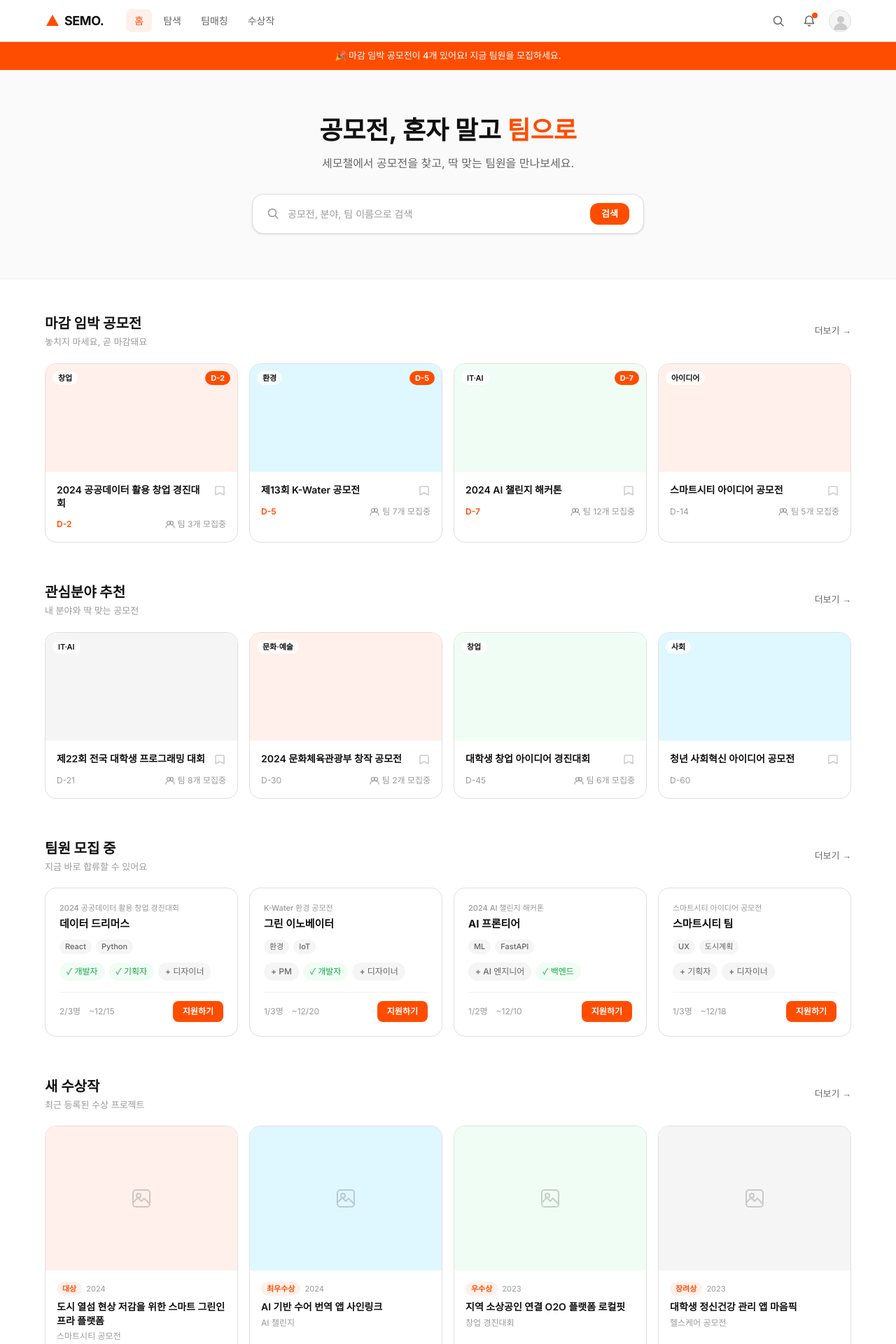
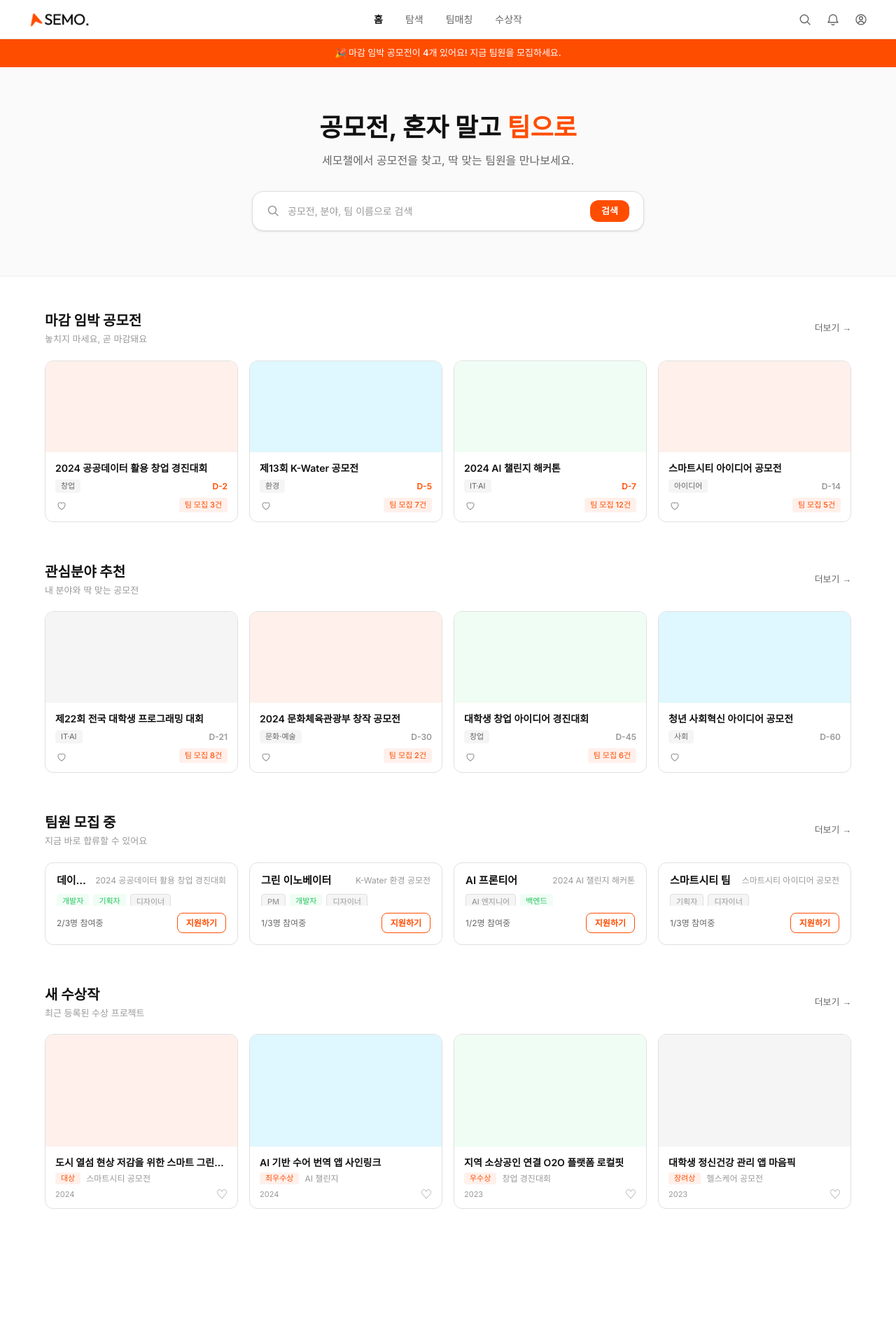
Before and after one commit to hjy080530/semochal, a Next.js app: page / in a window 1280 px wide. Shown: the top 1920 px of the page at 70% size. After the commit the page ends 1775 px from the top, so only its background shows below. Built offline with nearby package versions, Linux system fonts and the light colour scheme.

Commit message:
refactor(components): GNB 로고 이미지 교체 및 카드 컴포넌트 개선

```diff
--- a/components/AwardCard.tsx
+++ b/components/AwardCard.tsx
@@ -1,3 +1,5 @@
+import Link from "next/link";
+
 interface AwardCardProps {
   title: string;
   prize: string;
@@ -5,6 +7,8 @@ interface AwardCardProps {
   contestName: string;
   thumbnailColor?: string;
   team?: string;
+  href?: string;
+  variant?: "home" | "archive";
 }
 
 export default function AwardCard({
@@ -14,37 +18,48 @@ export default function AwardCard({
   contestName,
   thumbnailColor = "#F5F5F5",
   team,
+  href,
+  variant = "archive",
 }: AwardCardProps) {
-  return (
-    <article className="bg-surface rounded-2xl border border-border overflow-hidden hover:shadow-md transition-shadow cursor-pointer group">
-      {/* Thumbnail */}
+  if (variant === "home") {
+    const compact = (
+      <article className="flex h-[173px] flex-col gap-2 rounded-xl bg-surface">
+        <div className="h-[120px] w-full rounded-xl" style={{ backgroundColor: thumbnailColor }} />
+        <div className="flex flex-col gap-2 px-1">
+          <h3 className="line-clamp-1 text-[13px] font-medium leading-[16px] text-text-900">{title}</h3>
+          <p className="text-[11px] font-normal leading-[13px] text-text-400">
+            {prize} · {year}
+          </p>
+          <span className="sr-only">{contestName}</span>
+        </div>
+      </article>
+    );
+
+    return href ? <Link href={href} className="block">{compact}</Link> : compact;
+  }
+
+  const card = (
+    <article className="h-[250px] overflow-hidden rounded-xl border border-border bg-surface transition-colors hover:border-primary/40">
       <div
-        className="w-full aspect-[4/3] relative flex items-center justify-center"
+        className="h-40 w-full"
         style={{ backgroundColor: thumbnailColor }}
-      >
-        <svg width="32" height="32" viewBox="0 0 32 32" fill="none" opacity="0.3">
-          <rect x="4" y="4" width="24" height="24" rx="4" stroke="#666" strokeWidth="2" />
-          <circle cx="12" cy="12" r="3" stroke="#666" strokeWidth="2" />
-          <path d="M4 22l7-7 5 5 4-4 8 8" stroke="#666" strokeWidth="2" strokeLinejoin="round" />
-        </svg>
-      </div>
+      />
 
-      {/* Content */}
-      <div className="p-4">
-        <div className="flex items-center gap-1.5 mb-1.5">
-          <span className="text-[11px] font-semibold text-primary bg-primary-light px-2 py-0.5 rounded-full">
-            {prize}
-          </span>
-          <span className="text-[11px] text-text-400">{year}</span>
-        </div>
-        <h3 className="text-[14px] font-semibold text-text-900 leading-snug mb-1 line-clamp-2">
+      <div className="flex h-[90px] flex-col p-3.5">
+        <h3 className="line-clamp-1 text-[14px] font-semibold leading-[17px] text-text-900">
           {title}
         </h3>
-        <p className="text-[12px] text-text-400 truncate">{contestName}</p>
-        {team && (
-          <p className="text-[11px] text-text-400 mt-0.5 truncate">by {team}</p>
-        )}
+        <div className="mt-1.5 flex h-[17px] items-center gap-2">
+          <span className="rounded bg-primary-light px-2 py-0.5 text-[11px] font-medium leading-[13px] text-primary">{prize}</span>
+          <span className="truncate text-[12px] font-normal leading-[15px] text-text-400">{contestName}</span>
+        </div>
+        <div className="mt-auto flex h-4 items-center justify-between">
+          <p className="truncate text-[11px] font-normal leading-[13px] text-text-400">{team ? `${team} · ${year}` : year}</p>
+          <span className="text-text-400">♡</span>
+        </div>
       </div>
     </article>
   );
+
+  return href ? <Link href={href} className="block">{card}</Link> : card;
 }
--- a/components/ContestCard.tsx
+++ b/components/ContestCard.tsx
@@ -1,3 +1,7 @@
+'use client';
+
+import Link from "next/link";
+
 interface ContestCardProps {
   title: string;
   category: string;
@@ -5,6 +9,7 @@ interface ContestCardProps {
   isScraped?: boolean;
   teamCount?: number;
   thumbnailColor?: string;
+  href?: string;
 }
 
 export default function ContestCard({
@@ -14,76 +19,53 @@ export default function ContestCard({
   isScraped = false,
   teamCount,
   thumbnailColor = "#F5F5F5",
+  href,
 }: ContestCardProps) {
   const dDayLabel = dDay === 0 ? "D-Day" : dDay > 0 ? `D-${dDay}` : "마감";
   const isUrgent = dDay >= 0 && dDay <= 7;
 
-  return (
-    <article className="bg-surface rounded-2xl border border-border overflow-hidden hover:shadow-md transition-shadow cursor-pointer group">
-      {/* Thumbnail */}
+  const card = (
+    <article className="h-[231px] overflow-hidden rounded-xl border border-border bg-surface transition-colors hover:border-primary/40">
       <div
-        className="w-full aspect-[16/9] relative"
+        className="h-[130px] w-full"
         style={{ backgroundColor: thumbnailColor }}
-      >
-        <span className="absolute top-2.5 left-2.5 px-2 py-0.5 rounded-full text-[11px] font-semibold text-text-900 bg-white/80 backdrop-blur-sm">
-          {category}
-        </span>
-        {isUrgent && dDay >= 0 && (
-          <span className="absolute top-2.5 right-2.5 px-2 py-0.5 rounded-full text-[11px] font-bold text-white bg-primary">
-            {dDayLabel}
+      />
+
+      <div className="flex h-[101px] flex-col gap-2 p-3.5">
+        <h3 className="line-clamp-1 w-full text-[14px] font-semibold leading-[17px] text-text-900">
+          {title}
+        </h3>
+
+        <div className="flex h-[19px] items-center justify-between">
+          <span className="rounded bg-surface-muted px-2 py-[3px] text-[11px] font-normal leading-[13px] text-text-600">
+            {category}
           </span>
-        )}
-        {dDay < 0 && (
-          <span className="absolute top-2.5 right-2.5 px-2 py-0.5 rounded-full text-[11px] font-bold text-text-600 bg-surface-muted">
-            마감
+          <span className={`text-[12px] font-semibold leading-[15px] ${isUrgent ? "text-primary" : "text-text-400"}`}>
+            {dDay >= 0 ? dDayLabel : "마감"}
           </span>
-        )}
-      </div>
+        </div>
 
-      {/* Content */}
-      <div className="p-4">
-        <div className="flex items-start justify-between gap-2">
-          <h3 className="text-[14px] font-semibold text-text-900 leading-snug line-clamp-2 flex-1">
-            {title}
-          </h3>
-          <button
-            aria-label="스크랩"
-            className="shrink-0 mt-0.5"
-          >
+        <div className="flex h-[19px] items-center justify-between">
+          <button aria-label="스크랩" onClick={(e) => e.preventDefault()} className="size-4 text-text-400">
             <svg width="18" height="18" viewBox="0 0 18 18" fill="none">
               <path
-                d="M4 3h10a1 1 0 0 1 1 1v11l-6-3-6 3V4a1 1 0 0 1 1-1Z"
-                stroke={isScraped ? "#FF4D00" : "#CCCCCC"}
-                strokeWidth="1.5"
+                d="M9 15s-5-3-5-7a3 3 0 0 1 5-2.2A3 3 0 0 1 14 8c0 4-5 7-5 7Z"
+                stroke={isScraped ? "#FF4D00" : "#999999"}
+                strokeWidth="1.2"
                 fill={isScraped ? "#FF4D00" : "none"}
                 strokeLinejoin="round"
               />
             </svg>
           </button>
-        </div>
-
-        <div className="mt-3 flex items-center justify-between">
-          {dDay >= 0 && dDay > 7 && (
-            <span className="text-[12px] text-text-400">D-{dDay}</span>
-          )}
-          {dDay >= 0 && dDay <= 7 && (
-            <span className="text-[12px] font-semibold text-primary">{dDayLabel}</span>
-          )}
-          {dDay < 0 && <span className="text-[12px] text-text-400">마감</span>}
-
           {teamCount !== undefined && (
-            <span className="flex items-center gap-1 text-[12px] text-text-400">
-              <svg width="14" height="14" viewBox="0 0 14 14" fill="none">
-                <circle cx="5" cy="5" r="2.5" stroke="#999999" strokeWidth="1.2" />
-                <circle cx="9" cy="5" r="2.5" stroke="#999999" strokeWidth="1.2" />
-                <path d="M1 12c0-2.21 1.79-4 4-4" stroke="#999999" strokeWidth="1.2" strokeLinecap="round" />
-                <path d="M9 8c2.21 0 4 1.79 4 4" stroke="#999999" strokeWidth="1.2" strokeLinecap="round" />
-              </svg>
-              팀 {teamCount}개 모집중
+            <span className="rounded bg-primary-light px-2 py-1 text-[11px] font-medium leading-[13px] text-primary">
+              팀 모집 {teamCount}건
             </span>
           )}
         </div>
       </div>
     </article>
   );
+
+  return href ? <Link href={href} className="block">{card}</Link> : card;
 }
--- a/components/GNB.tsx
+++ b/components/GNB.tsx
@@ -1,5 +1,6 @@
 'use client';
 
+import Image from "next/image";
 import Link from "next/link";
 import { usePathname } from "next/navigation";
 
@@ -14,28 +15,21 @@ export default function GNB() {
   const pathname = usePathname();
 
   return (
-    <header className="sticky top-0 z-50 bg-surface border-b border-border h-[60px] flex items-center">
-      <div className="w-full max-w-[1200px] mx-auto px-6 flex items-center gap-8">
-        {/* Logo */}
-        <Link href="/" className="flex items-center gap-1.5 shrink-0">
-          <svg width="22" height="22" viewBox="0 0 22 22" fill="none">
-            <polygon points="11,2 20,18 2,18" fill="#FF4D00" />
-          </svg>
-          <span className="text-[18px] font-bold text-text-900 tracking-tight">SEMO.</span>
+    <header className="sticky top-0 z-50 h-14 bg-surface border-b border-border/80">
+      <div className="relative mx-auto flex h-full w-full max-w-[1200px] items-center">
+        <Link href="/" className="shrink-0">
+          <Image src="/logo.png" alt="SEMO." width={86} height={23} priority className="h-[23px] w-auto" />
         </Link>
 
-        {/* Nav */}
-        <nav className="flex items-center gap-1">
+        <nav className="absolute left-1/2 top-0 flex h-full -translate-x-1/2 items-center gap-8 text-[14px]">
           {NAV_LINKS.map(({ href, label }) => {
             const active = pathname === href;
             return (
               <Link
                 key={href}
                 href={href}
-                className={`px-3 py-1.5 rounded-lg text-[14px] font-medium transition-colors ${
-                  active
-                    ? "text-primary bg-primary-light"
-                    : "text-text-600 hover:text-text-900 hover:bg-surface-muted"
+                className={`leading-none transition-colors ${
+                  active ? "font-semibold text-text-900" : "font-normal text-text-600 hover:text-text-900"
                 }`}
               >
                 {label}
@@ -44,41 +38,40 @@ export default function GNB() {
           })}
         </nav>
 
-        {/* Right icons */}
-        <div className="ml-auto flex items-center gap-3">
+        <div className="ml-auto flex h-full items-center gap-5">
           <button
             aria-label="검색"
-            className="w-8 h-8 flex items-center justify-center rounded-full hover:bg-surface-muted transition-colors"
+            className="flex size-5 items-center justify-center text-text-600 transition-colors hover:text-text-900"
           >
-            <svg width="18" height="18" viewBox="0 0 18 18" fill="none">
-              <circle cx="8" cy="8" r="5.5" stroke="#666666" strokeWidth="1.5" />
-              <path d="M12.5 12.5L16 16" stroke="#666666" strokeWidth="1.5" strokeLinecap="round" />
+            <svg width="20" height="20" viewBox="0 0 20 20" fill="none">
+              <circle cx="9" cy="9" r="5.75" stroke="currentColor" strokeWidth="1.4" />
+              <path d="M13.3 13.3L17 17" stroke="currentColor" strokeWidth="1.4" strokeLinecap="round" />
             </svg>
           </button>
           <Link
             href="/notifications"
             aria-label="알림"
-            className="w-8 h-8 flex items-center justify-center rounded-full hover:bg-surface-muted transition-colors relative"
+            className="relative flex size-5 items-center justify-center text-text-600 transition-colors hover:text-text-900"
           >
-            <svg width="18" height="18" viewBox="0 0 18 18" fill="none">
+            <svg width="20" height="20" viewBox="0 0 20 20" fill="none">
               <path
-                d="M9 2a5 5 0 0 0-5 5v3l-1.5 2.5h13L14 10V7a5 5 0 0 0-5-5Z"
-                stroke="#666666"
-                strokeWidth="1.5"
+                d="M10 3a5.3 5.3 0 0 0-5.3 5.3v3.1L3 14h14l-1.7-2.6V8.3A5.3 5.3 0 0 0 10 3Z"
+                stroke="currentColor"
+                strokeWidth="1.4"
                 strokeLinejoin="round"
               />
-              <path d="M7.5 14.5a1.5 1.5 0 0 0 3 0" stroke="#666666" strokeWidth="1.5" />
+              <path d="M8.2 16a1.8 1.8 0 0 0 3.6 0" stroke="currentColor" strokeWidth="1.4" />
             </svg>
-            <span className="absolute top-1 right-1 w-2 h-2 bg-primary rounded-full" />
           </Link>
           <Link
             href="/my"
             aria-label="프로필"
-            className="w-8 h-8 rounded-full bg-surface-muted border border-border overflow-hidden hover:border-primary transition-colors"
+            className="flex size-5 items-center justify-center text-text-600 transition-colors hover:text-text-900"
           >
-            <svg width="32" height="32" viewBox="0 0 32 32" fill="none">
-              <circle cx="16" cy="13" r="5" fill="#CCCCCC" />
-              <path d="M6 28c0-5.523 4.477-10 10-10s10 4.477 10 10" fill="#CCCCCC" />
+            <svg width="20" height="20" viewBox="0 0 20 20" fill="none">
+              <circle cx="10" cy="10" r="7" stroke="currentColor" strokeWidth="1.4" />
+              <circle cx="10" cy="8" r="2.3" stroke="currentColor" strokeWidth="1.4" />
+              <path d="M5.8 15.3c.9-2 2.3-3 4.2-3s3.3 1 4.2 3" stroke="currentColor" strokeWidth="1.4" strokeLinecap="round" />
             </svg>
           </Link>
         </div>
--- a/components/TeamCard.tsx
+++ b/components/TeamCard.tsx
@@ -1,3 +1,5 @@
+import Link from "next/link";
+
 interface Role {
   name: string;
   filled: boolean;
@@ -20,58 +22,37 @@ export default function TeamCard({
   memberCount,
   maxMembers,
   deadline,
-  tags = [],
 }: TeamCardProps) {
   return (
-    <article className="bg-surface rounded-2xl border border-border p-5 hover:shadow-md transition-shadow cursor-pointer">
-      {/* Contest name */}
-      <p className="text-[11px] font-medium text-text-400 mb-1 truncate">{contestName}</p>
+    <article className="flex h-[118px] flex-col gap-2.5 rounded-xl border border-border bg-surface p-4 transition-colors hover:border-primary/40">
+      <div className="flex items-center justify-between">
+        <h3 className="truncate text-[15px] font-semibold leading-[18px] text-text-900">{teamName}</h3>
+        <p className="ml-3 shrink-0 text-[12px] font-normal leading-[15px] text-text-400">{contestName}</p>
+      </div>
 
-      {/* Team name */}
-      <h3 className="text-[15px] font-bold text-text-900 mb-3 leading-snug">{teamName}</h3>
-
-      {/* Tags */}
-      {tags.length > 0 && (
-        <div className="flex flex-wrap gap-1.5 mb-3">
-          {tags.map((tag) => (
-            <span
-              key={tag}
-              className="px-2 py-0.5 rounded-full bg-surface-muted text-[11px] text-text-600 font-medium"
-            >
-              {tag}
-            </span>
-          ))}
-        </div>
-      )}
-
-      {/* Roles */}
-      <div className="flex flex-wrap gap-1.5 mb-4">
+      <div className="flex h-[21px] flex-wrap gap-1.5 overflow-hidden">
         {roles.map((role, i) => (
           <span
             key={i}
-            className={`px-2.5 py-1 rounded-full text-[12px] font-medium ${
+            className={`rounded px-2 py-1 text-[11px] font-medium leading-[13px] ${
               role.filled
-                ? "bg-success-light text-success-dark"
-                : "bg-surface-muted text-text-600"
+                ? "bg-success-light text-success"
+                : "border border-border bg-surface-muted text-text-400"
             }`}
           >
-            {role.filled ? "✓ " : "+ "}
             {role.name}
           </span>
         ))}
       </div>
 
-      {/* Footer */}
-      <div className="flex items-center justify-between pt-3 border-t border-divider">
-        <div className="flex items-center gap-3">
-          <span className="text-[12px] text-text-400">
-            {memberCount}/{maxMembers}명
-          </span>
-          <span className="text-[12px] text-text-400">~{deadline}</span>
-        </div>
-        <button className="px-3.5 py-1.5 rounded-lg bg-primary text-white text-[12px] font-semibold hover:bg-orange-600 transition-colors">
+      <div className="flex items-center justify-between">
+        <span className="text-[12px] font-normal leading-[15px] text-text-600">
+          {memberCount}/{maxMembers}명 참여중
+          {deadline ? <span className="sr-only">마감 {deadline}</span> : null}
+        </span>
+        <Link href="/recruit" className="rounded-lg border border-primary px-3 py-1.5 text-[12px] font-semibold leading-[15px] text-primary transition-colors hover:bg-primary hover:text-white">
           지원하기
-        </button>
+        </Link>
       </div>
     </article>
   );
```
